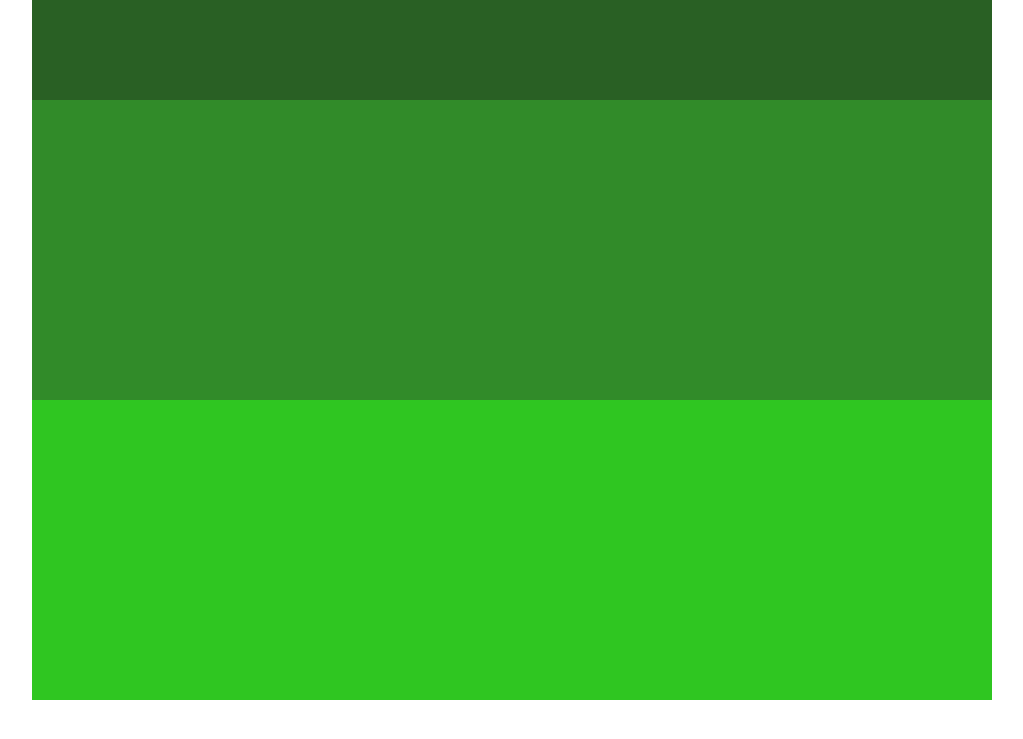
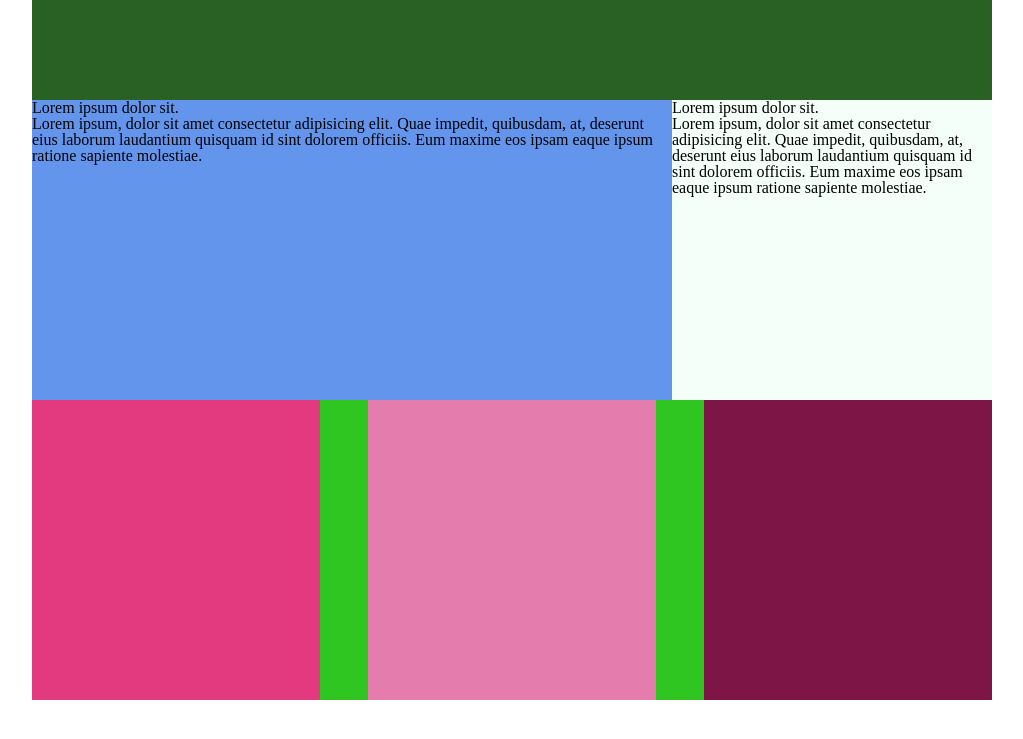
Before and after one commit to deuxemm/web-d-proj-2, a PHP site: page / in a window 1280 px wide. Shown: the top 739 px of the page, without its empty margins (128-1151 px from the left). Run offline with PHP 8.4, Linux system fonts and the light colour scheme.

Commit message:
add flex box to html and css

```diff
--- a/index.html
+++ b/index.html
@@ -17,8 +17,23 @@
 
     <div class="container">
         <header></header>
-        <main></main>
-        <div class="cards"></div>
+        <main>
+            <div class="herobox1">
+                <h1>Lorem ipsum dolor sit.</h1>
+                <p>Lorem ipsum, dolor sit amet consectetur adipisicing elit. Quae impedit, quibusdam, at, deserunt eius laborum laudantium quisquam id sint dolorem officiis. Eum maxime eos ipsam eaque ipsum ratione sapiente molestiae.
+                </p>
+            </div>
+            <div class="herobox2">
+                <h1>Lorem ipsum dolor sit.</h1>
+                <p>Lorem ipsum, dolor sit amet consectetur adipisicing elit. Quae impedit, quibusdam, at, deserunt eius laborum laudantium quisquam id sint dolorem officiis. Eum maxime eos ipsam eaque ipsum ratione sapiente molestiae.
+                </p>
+            </div>
+        </main>
+        <div class="cards">
+            <div class="card1"></div>
+            <div class="card2"></div>
+            <div class="card3"></div>
+        </div>
     </div>
 
 </body>
--- a/style.css
+++ b/style.css
@@ -14,9 +14,40 @@ header {
 main {
     background-color: rgb(49, 139, 41);
     min-height: 300px;
+    display: flex;
 }
 
 .cards {
     background-color: rgb(47, 198, 33);
     min-height: 300px;
+    display: flex;
+    justify-content: space-between;
 }
+
+.card1 {
+    background-color: rgb(227, 58, 127);
+    min-height: 300px;
+    width: 30%;
+}
+
+.card2 {
+    background-color: rgb(228, 124, 173);
+    min-height: 300px;
+    width: 30%;
+}
+
+.card3 {
+    background-color: rgb(125, 22, 70);
+    min-height: 300px;
+    width: 30%;
+}
+
+.herobox1 {
+    background-color: cornflowerblue;
+    flex: 2;
+}
+
+.herobox2 {
+    background-color: mintcream;
+    flex: 1;
+}
```
